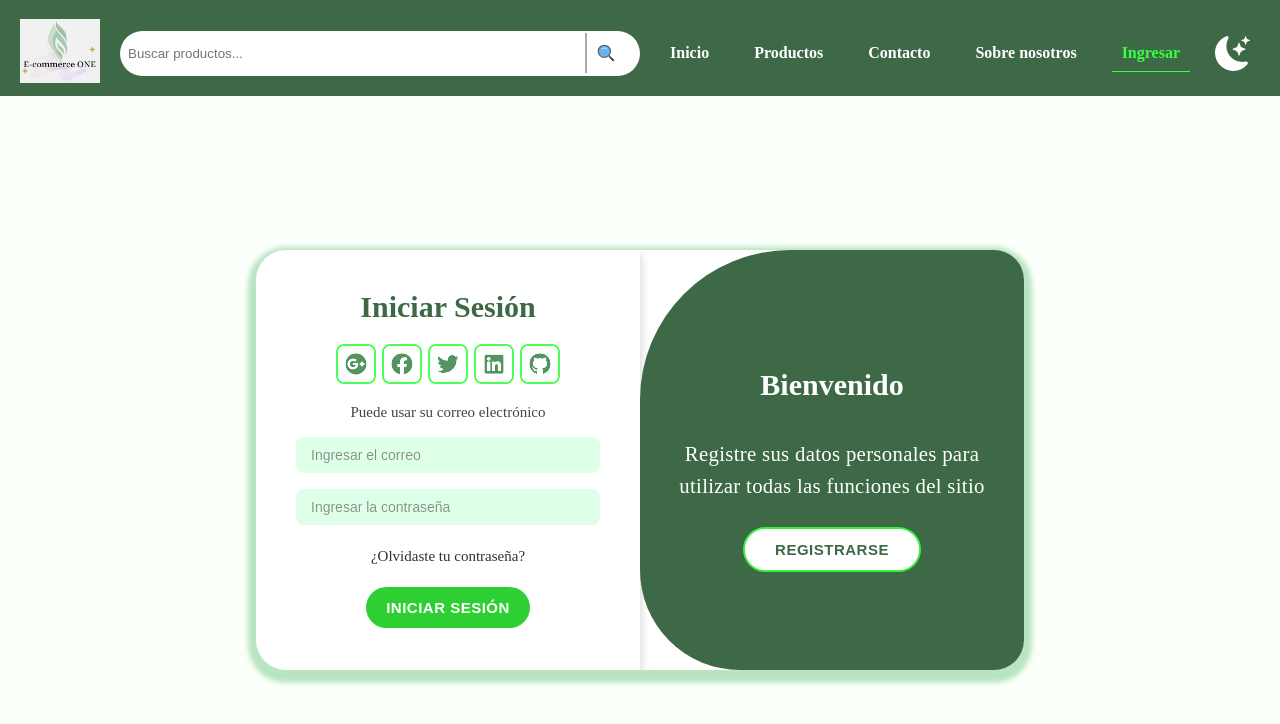
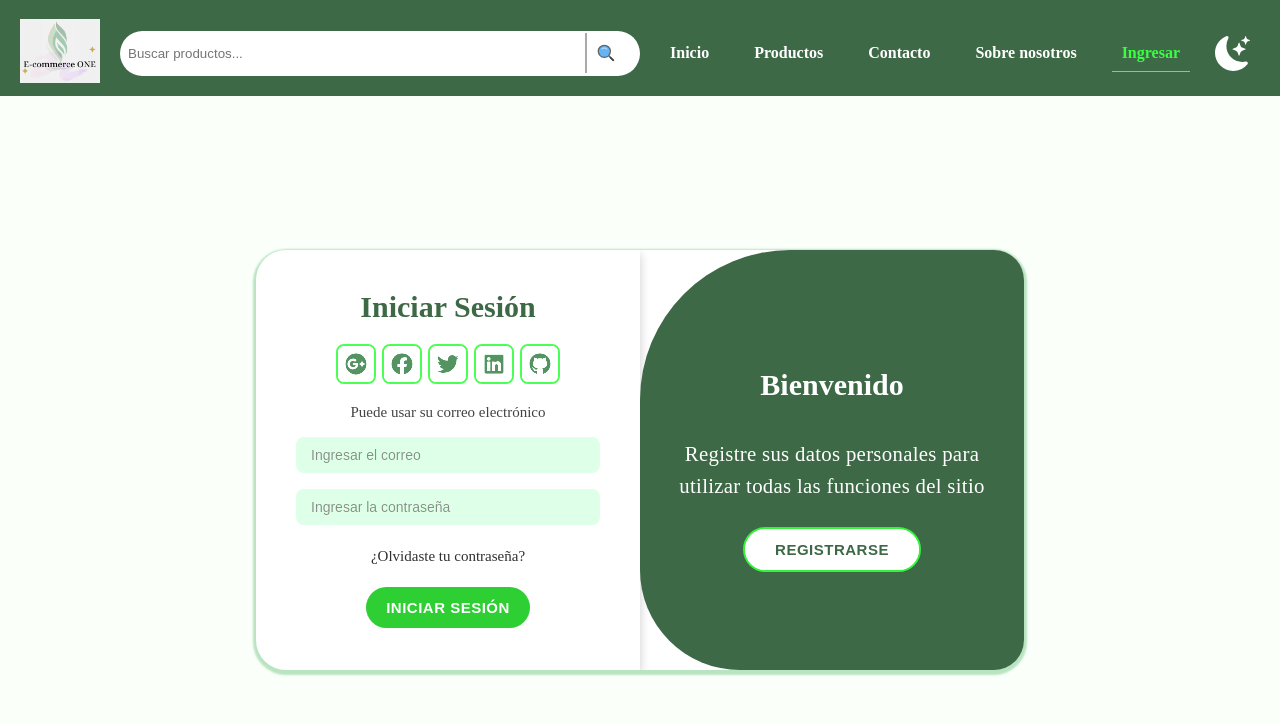
Before and after one commit to GuillermoJCV/E-Commerce-Project-ONE, a React (Vite) app: page /login in a window 1280 px wide. Shown: the top 724 px of the page. Built offline with nearby package versions, Linux system fonts and the light colour scheme.

Commit message:
Cambio a px y disminución de la sombra

```diff
--- a/src/styles/login.css
+++ b/src/styles/login.css
@@ -8,7 +8,7 @@
     align-items: center;
     background: transparent;
     border-radius: 1.875rem;
-    box-shadow: 0 0.3rem 0.3rem 0.5rem var(--st-secondary-color);
+    box-shadow: 0 2px 2px 3px var(--st-secondary-color);
     overflow: hidden;
     width: 48rem;
     max-width: 100%;
```
